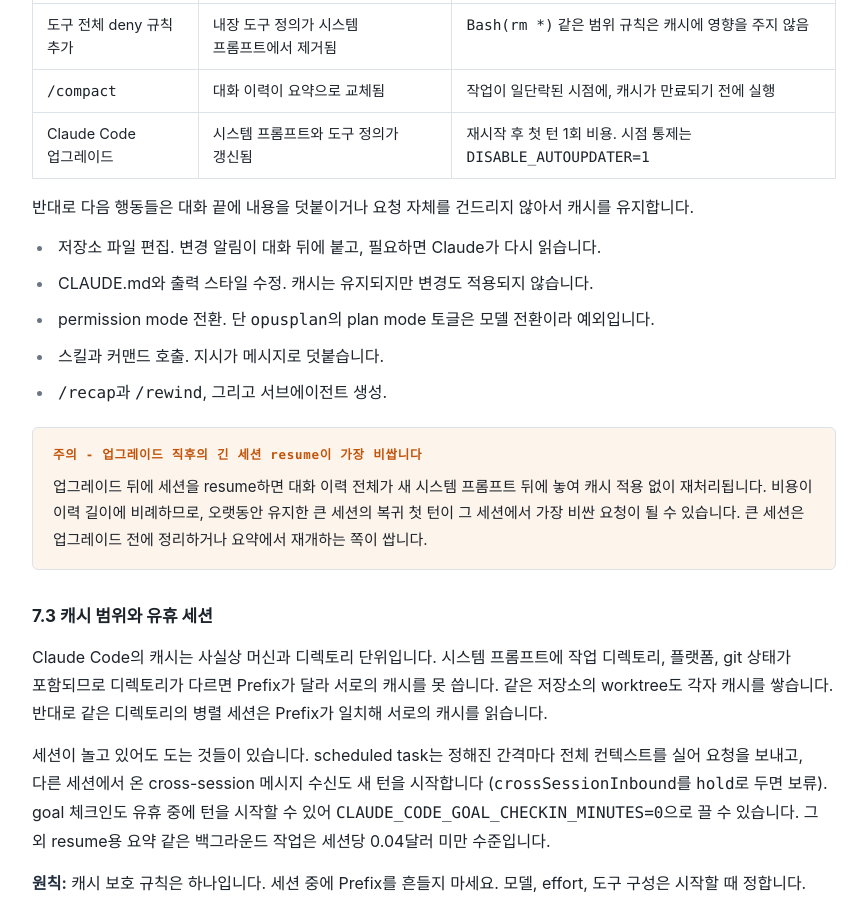
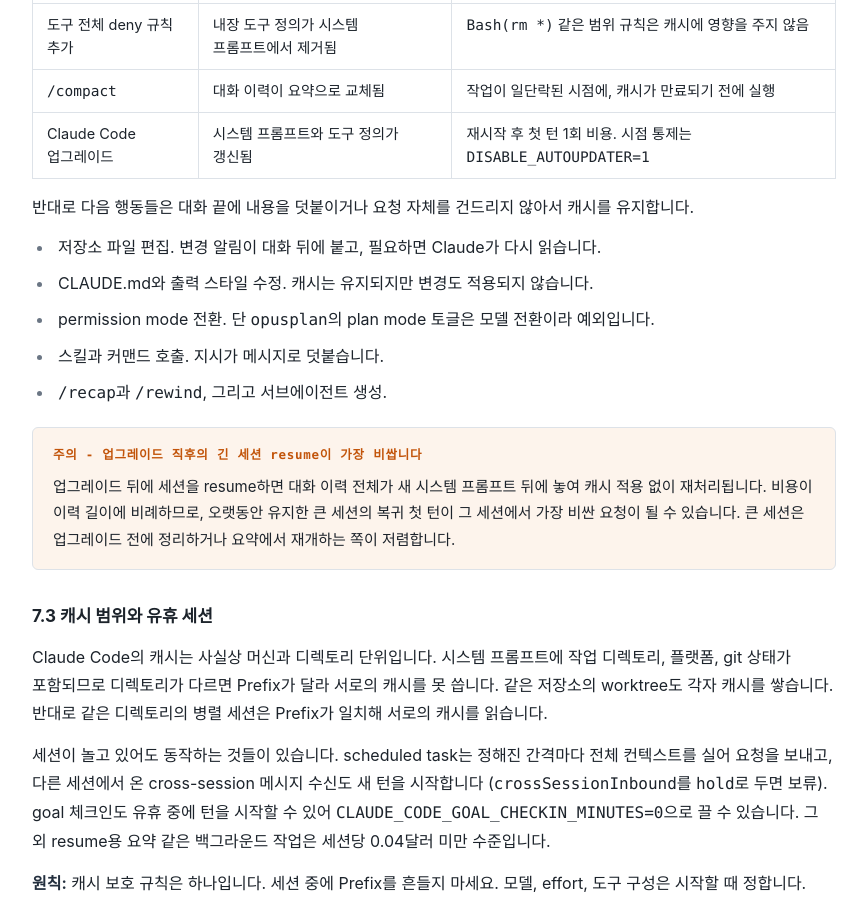
Before and after one commit to whchoi98/whchoi98.github.io, a Jekyll site: the page docs/techblog/aiml/claude-code-token-optimization-guide.html, which Jekyll copies as it is, in a window 1280 px wide and 900 px high, scrolled down 8752 px. Shown: the whole window, without its empty margins (206-1073 px from the left). Built offline with Jekyll 4.4.1, drawn with Linux system fonts in a browser that asks for light colours; some web fonts are replaced.

Commit message:
docs: token-guide 표현 다듬기 - 쌉니다/도는 것들 구어투 정리

```diff
--- a/docs/techblog/aiml/claude-code-token-optimization-guide.html
+++ b/docs/techblog/aiml/claude-code-token-optimization-guide.html
@@ -1177,7 +1177,7 @@
       업그레이드 뒤에 세션을 resume하면 대화 이력 전체가 새 시스템 프롬프트 뒤에 놓여
       캐시 적용 없이 재처리됩니다. 비용이 이력 길이에 비례하므로, 오랫동안 유지한 큰 세션의 복귀
       첫 턴이 그 세션에서 가장 비싼 요청이 될 수 있습니다. 큰 세션은 업그레이드 전에 정리하거나
-      요약에서 재개하는 쪽이 쌉니다.
+      요약에서 재개하는 쪽이 저렴합니다.
     </p>
   </div>
 
@@ -1190,7 +1190,7 @@
   </p>
 
   <p>
-    세션이 놀고 있어도 도는 것들이 있습니다. scheduled task는 정해진 간격마다 전체 컨텍스트를
+    세션이 놀고 있어도 동작하는 것들이 있습니다. scheduled task는 정해진 간격마다 전체 컨텍스트를
     실어 요청을 보내고, 다른 세션에서 온 cross-session 메시지 수신도 새 턴을 시작합니다
     (<span class="mono">crossSessionInbound</span>를 <span class="mono">hold</span>로 두면 보류).
     goal 체크인도 유휴 중에 턴을 시작할 수 있어 <span class="mono">CLAUDE_CODE_GOAL_CHECKIN_MINUTES=0</span>으로
```
